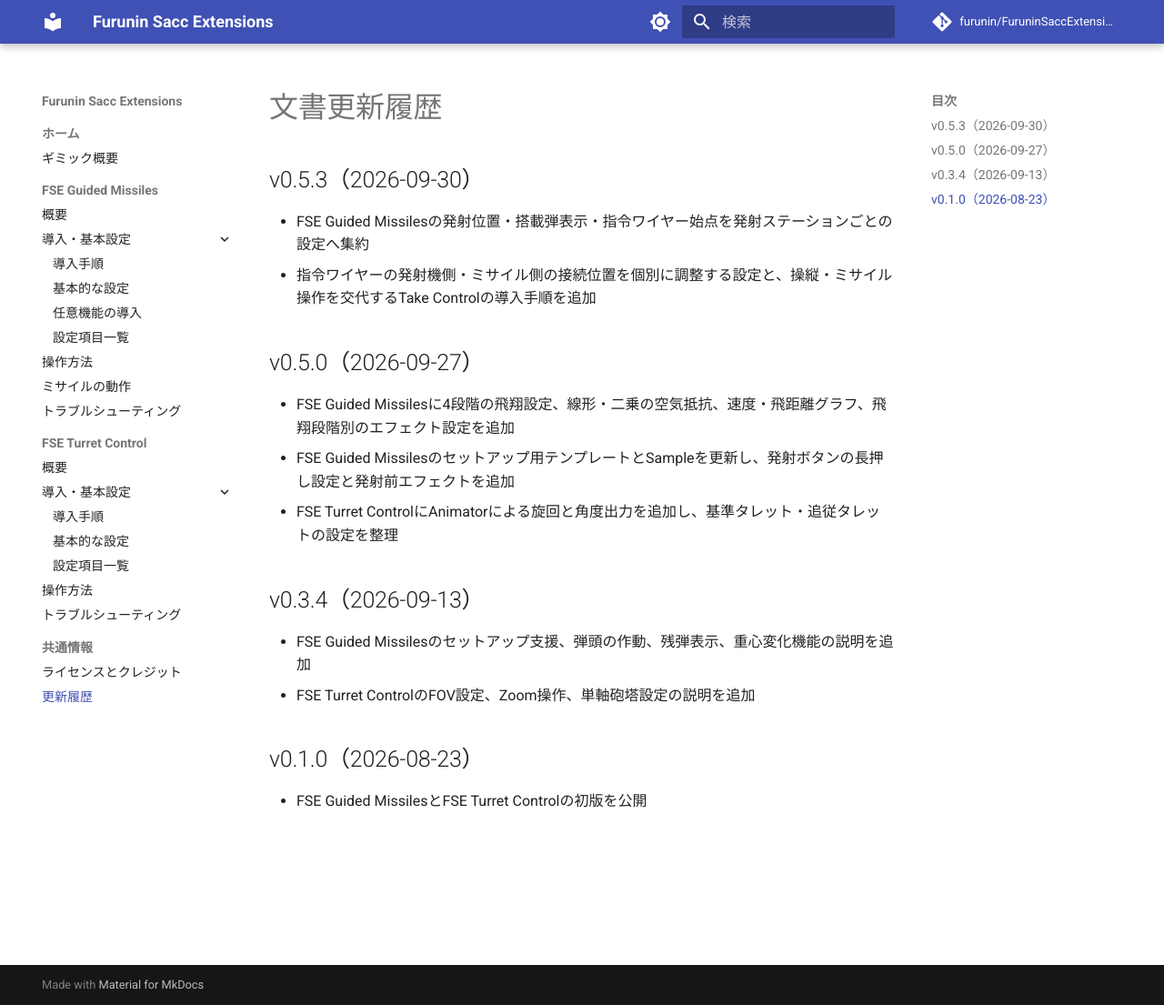
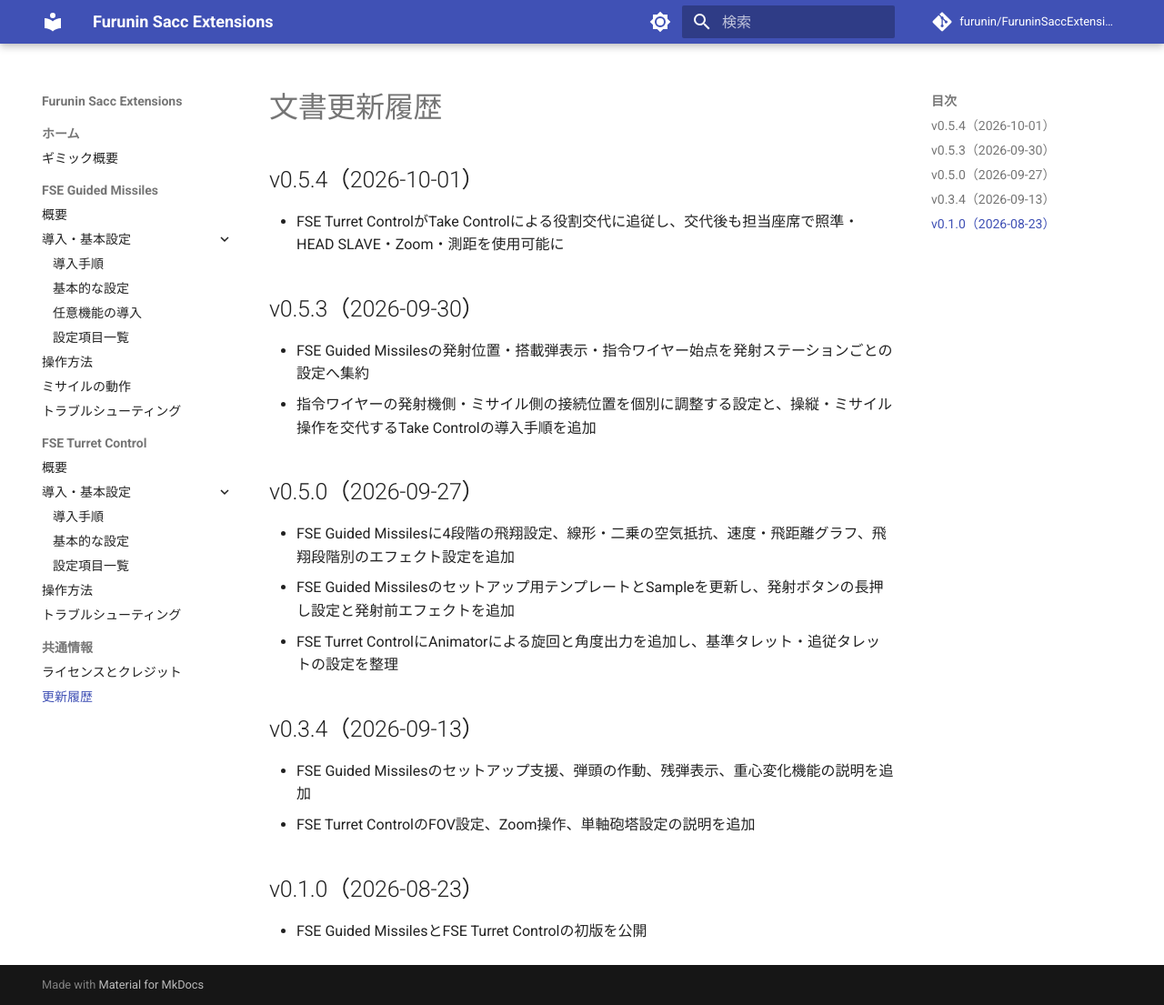
Before and after one commit to furunin/FuruninSaccExtensions-Docs, an MkDocs documentation site: the page built from docs/common/changelog.md, in a window 1280 px wide and 1105 px high. Shown: the whole window at 91% size. Built offline with MkDocs 1.6.1 and Material for MkDocs 9.7.7, drawn with Linux system fonts in a browser that asks for light colours; comment, search, counter and statistics services are not loaded; the version menu is left out.

Commit message:
docs: reflect Take Control role follow and v0.5.4 changelog

```diff
--- a/docs/common/changelog.md
+++ b/docs/common/changelog.md
@@ -1,4 +1,8 @@
 # 文書更新履歴
+
+## v0.5.4（2026-10-01）
+
+- FSE Turret ControlがTake Controlによる役割交代に追従し、交代後も担当座席で照準・HEAD SLAVE・Zoom・測距を使用可能に
 
 ## v0.5.3（2026-09-30）
 
```
Also changed, not shown: docs/guided-missiles/optional-features.md (+1 -1 lines), docs/turret-control/components.md (+1 -1 lines), docs/turret-control/operation.md (+2 -0 lines), 1 other file.
